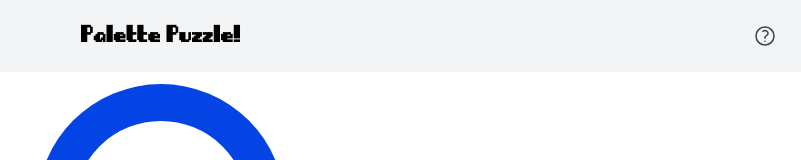
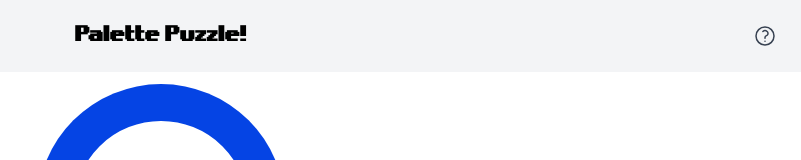
Before and after one commit to jalberse/palette_puzzle, a Next.js app: page / in a window 1280 px wide. Shown: the top 160 px of the page, without its empty margins (479-1280 px from the left). Built offline with nearby package versions, Linux system fonts and the light colour scheme.

Commit message:
Change font to Thicket
Playtests said old was not legible

```diff
--- a/app/layout.tsx
+++ b/app/layout.tsx
@@ -2,7 +2,7 @@ import type { Metadata } from "next";
 import "./globals.css";
 import localFont from 'next/font/local';
 
-const columnFont = localFont({ src: "./fonts/Column.ttf" });
+const thicketFont = localFont({ src: "./fonts/Thicket.ttf" });
 
 export const metadata: Metadata = {
   title: "Palette Puzzle",
@@ -16,7 +16,7 @@ export default function RootLayout({
 }>) {
   return (
     <html lang="en">
-      <body className={columnFont.className}>{children}</body>
+      <body className={thicketFont.className}>{children}</body>
     </html>
   );
 }
```
Also changed, not shown: app/fonts/Column.ttf (deleted), app/fonts/Thicket.ttf (added).
